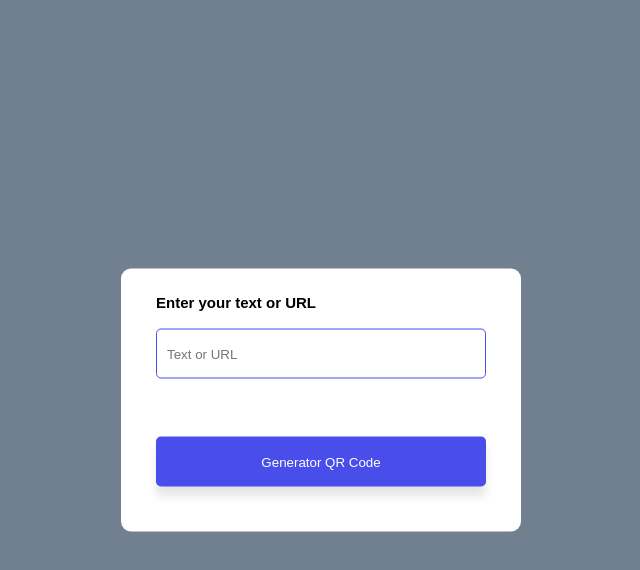
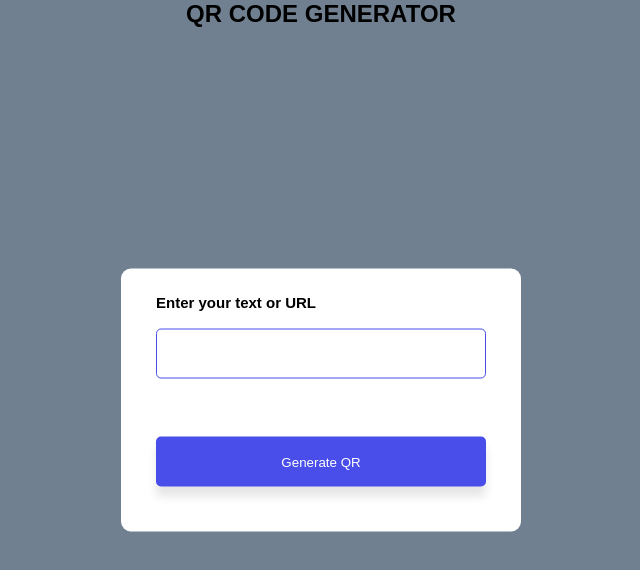
Before and after one commit to Lathika-Sri/QR-Generator-Project, a plain HTML site: page index.html in a window 1280 px wide. Shown: the whole page, without its empty margins (319-959 px from the left). Drawn offline with Linux system fonts and the light colour scheme.

Commit message:
html file

```diff
--- a/index.html
+++ b/index.html
@@ -1,29 +1,28 @@
 <!DOCTYPE html>
 <html>
     <head>
-        <title>QR Code Generator Project</title>
-        <link rel = "stylesheet" href ="style.css">
+    <title>QR Code Generator</title>
+    <link rel="stylesheet" href="style.css">
     </head>
+
     <body>
+
+        <center><h2 id="head">QR CODE GENERATOR</h2></center>
         <div class="container">
             <p>Enter your text or URL</p>
-            <input type = "text" placeholder="Text or URL" id="qrText">
-            <div class="imgbox">
-                <img src = " " id ="qrImg">
-            </div>
-            <button onclick="generateQR()">Generator QR Code</button>
-
+            <input type="text" id="text">
+            <img src=" " id="qrimg">
+            <button id ="button"onclick="generateQR()">Generate QR</button>
         </div>
         <script>
-            let imgbox = document.getElementById("imgbox");
-            let qrImg = document.getElementById("qrImg");
-            let qrText = document.getElementById("qrText");
+                let imgbox = document.getElementById("imgbox");
+                let qrimg = document.getElementById("qrimg");
+                let text = document.getElementById("text");
 
+                function generateQR(){
+                    qrimg.src = "https://api.qrserver.com/v1/create-qr-code/?size=150x150&data= " + text.value;
 
-            function generateQR(){
-                     qrImg.src = "https://api.qrserver.com/v1/create-qr-code/?size=150x150&data= " + qrText.value;
-                     imgbox.classList.add("show-Img");
-            }
+                }
         </script>
     </body>
 </html>
```
